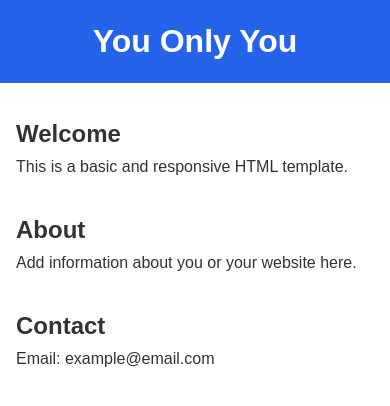
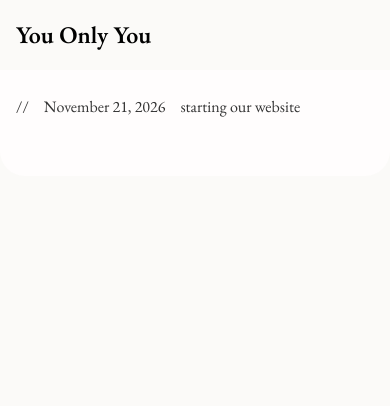
Before and after one commit to deepakkotary/YOY, a plain HTML site: page index.html in a window 390 px wide. Drawn offline with nearby package versions, Linux system fonts and the light colour scheme.

Commit message:
new start

```diff
--- a/index.html
+++ b/index.html
@@ -5,6 +5,8 @@
   <meta name="viewport" content="width=device-width, initial-scale=1.0">
   <title>You Only You</title>
   <style>
+    @import url('https://fonts.googleapis.com/css2?family=Literata:opsz,wght@7..72,400;7..72,500&family=EB+Garamond:wght@400;500;600&family=Inter:wght@400;500;600&display=swap');
+
     * {
       box-sizing: border-box;
       margin: 0;
@@ -12,16 +14,18 @@
     }
 
     body {
-      font-family: Arial, sans-serif;
+        font-family: 'EB Garamond', serif;
       line-height: 1.6;
       color: #333;
+      background-color: #FBFAF8;
     }
 
     header {
-      background: #2563eb;
-      color: white;
+
+      color: rgb(0, 0, 0);
       padding: 1rem;
-      text-align: center;
+      text-align: justify;
+
     }
 
    footer {
@@ -35,31 +39,32 @@
     }
 
     @media (max-width: 600px) {
-      main {
+      footer {
         padding: 1.5rem 1rem;
+        background-color: #fffdfd;
+        border-radius: 0px 0px 25px 25px ;
+      }
+      .newChanges {
+
+       display: flex;
+       flex-direction: row;
+       gap: 15px;
       }
     }
   </style>
 </head>
 <body>
   <header>
-    <h1>You Only You</h1>
+    <h2>You Only You</h2>
   </header>
 
   <footer>
-    <section id="home">
-      <h2>Welcome</h2>
-      <p>This is a basic and responsive HTML template.</p>
-    </section>
-
-    <section id="about">
-      <h2>About</h2>
-      <p>Add information about you or your website here.</p>
-    </section>
-
-    <section id="contact">
-      <h2>Contact</h2>
-      <p>Email: example@email.com</p>
+    <section id="changes">
+ <div class="newChanges">
+    <div class="slashes">//</div>
+<div class="date">November 21, 2026</div>
+<div class="myChange">starting our website</div>
+   </div>
     </section>
   </footer>
 
```
